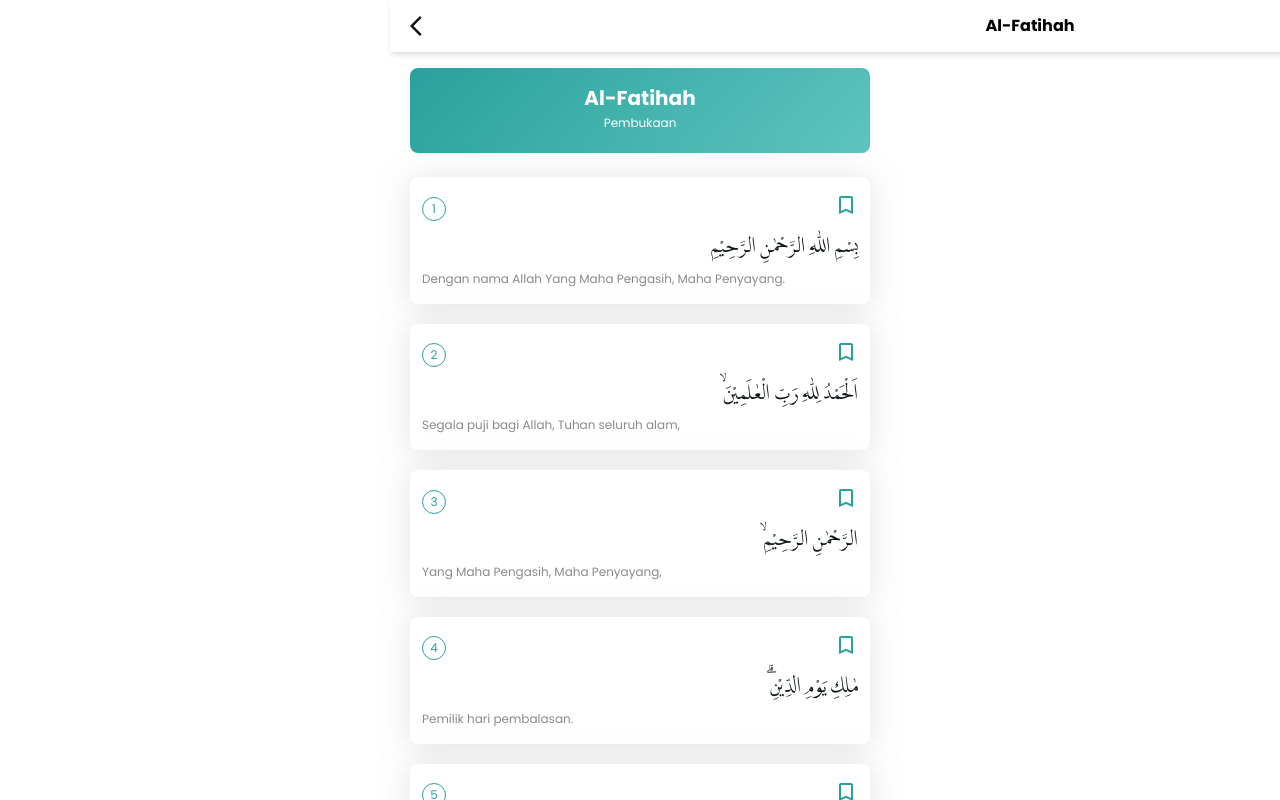
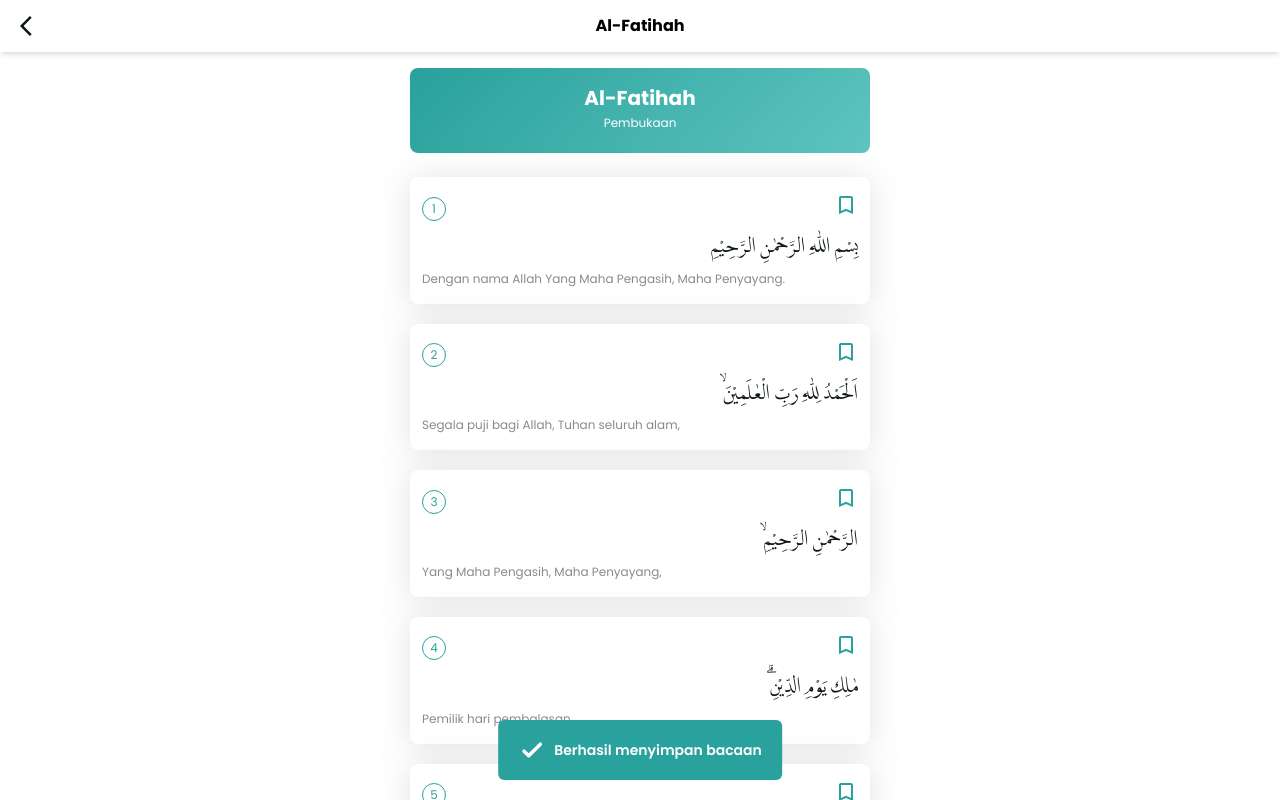
Before and after one commit to alvinindra/quranku, a Next.js app: page /surah/1 in a window 1280 px wide. Both pictures are taken after a click on the button 846 px from the left and 208 px from the top of the page. Shown: the top 800 px of the page. Built offline with nearby package versions, Linux system fonts and the light colour scheme.

Commit message:
feat: add alert when bookmark

```diff
--- a/components/ListSurah.tsx
+++ b/components/ListSurah.tsx
@@ -1,26 +1,35 @@
+import { useState } from 'react';
 import Surah from './Surah'
 
 export default function ListSurah({ listFullSurah }: any) {
+  const [query, setQuery] = useState("")
+
   return (
     <>
-      <div className="flex my-5 drop-shadow-custom">
+      <div className="flex my-6 drop-shadow-custom">
         <svg className="flex absolute left-2 top-1/2 -translate-y-1/2 w-4 h-4 text-gray-400" fill="currentColor" xmlns="http://www.w3.org/2000/svg"
             viewBox="0 0 24 24">
             <path
                 d="M16.32 14.9l5.39 5.4a1 1 0 0 1-1.42 1.4l-5.38-5.38a8 8 0 1 1 1.41-1.41zM10 16a6 6 0 1 0 0-12 6 6 0 0 0 0 12z">
             </path>
         </svg>
-        <input type="text" className="text-sm rounded-lg appearance-none focus:outline-none focus:shadow-outline pl-8 px-4 py-2 w-full" placeholder="Cari surat" />
+        <input type="text" onChange={event => setQuery(event.target.value)} className="text-sm rounded-lg appearance-none focus:outline-none focus:shadow-outline pl-8 px-4 py-2 w-full" placeholder="Cari surat" />
       </div>
       <div className='flex flex-col relative'>
-        { listFullSurah
-            ? listFullSurah.map((item: any, index: any) => (
-              <Surah
-                key={index}
-                item={item}
-              />
-            ))
-        : null}
+      {
+        listFullSurah.filter((item: any) => {
+          if (query === '') {
+            return item
+          } else if (item.latin.toLowerCase().includes(query.toLowerCase())) {
+            return item
+          }
+        }).map((item: any, index: any) => (
+          <Surah
+              key={index}
+              item={item}
+            />
+        ))
+      }
       </div>
     </>
   );
--- a/components/Verse.tsx
+++ b/components/Verse.tsx
@@ -1,13 +1,21 @@
 import Image from 'next/image'
 import storageKey from '@/constant/storage-key'
 import { setItem } from '@/utils/storage'
-
-const setLastReadVerse = (surah: any, verse: any) => {
-  const data: any = { surah, verse }
-  setItem(storageKey.LAST_READ, data, storageKey.VERSION)
-}
+import { useState } from 'react'
 
 export default function Verse({surah, verse, translations}: any) {
+  const [isOpen, setIsOpen] = useState(false)
+  const setLastReadVerse = (surah: any, verse: any) => {
+    const data: any = { surah, verse }
+    setItem(storageKey.LAST_READ, data, storageKey.VERSION)
+    if (isOpen) { return setIsOpen(true) }
+    setIsOpen(true)
+    setTimeout(
+      () => setIsOpen(false),
+      3000
+    )
+  }
+
   return (
     <>
       {
@@ -34,6 +42,19 @@ export default function Verse({surah, verse, translations}: any) {
           </div>
         })
       }
+      {
+        isOpen && <div className='fixed w-fit left-1/2 -translate-x-1/2 translate-y-1/2
+        bottom-[50px] transition duration-300 text-white bg-[#29A19C]
+        rounded-md px-5 py-4 z-50'>
+          <div className="flex items-center space-x-2">
+              <svg className="w-7 h-7" fill="none" stroke="currentColor" viewBox="0 0 24 24"
+                  xmlns="http://www.w3.org/2000/svg">
+                  <path strokeLinecap="round" strokeLinejoin="round" strokeWidth="3" d="M5 13l4 4L19 7"></path>
+              </svg>
+              <p className="font-semibold text-sm">Berhasil menyimpan bacaan</p>
+          </div>
+        </div>
+      }
     </>
   );
 }
--- a/components/layout/Header.tsx
+++ b/components/layout/Header.tsx
@@ -16,7 +16,7 @@ export default function Header({ isFixed, isBack = false, title }: HeaderProps)
 
   return (
     <header className={`w-full flex bg-white px-5 py-[14px] mb-[2px] z-10
-      ${isFixed ? 'fixed shadow-md' : ''}
+      ${isFixed ? 'fixed shadow-md left-0' : ''}
     `}>
       {isBack &&
         <button className='absolute' onClick={handleClick}>
--- a/pages/index.tsx
+++ b/pages/index.tsx
@@ -3,11 +3,15 @@ import Header from '@/components/layout/Header'
 import ListSurah from '@/components/ListSurah'
 import { getItem } from '@/utils/storage'
 import storageKey from '@/constant/storage-key'
+import Head from 'next/head'
 
 export default function Home({listFullSurah}: any) {
   const cacheLastRead = getItem(storageKey.LAST_READ, storageKey.VERSION) || {}
   return (
     <div className="flex flex-col items-center justify-center">
+      <Head>
+        <title>Quranku</title>
+      </Head>
       <Header title='Quranku'/>
 
       <main className="px-[20px] w-full">
--- a/pages/surah/[id].tsx
+++ b/pages/surah/[id].tsx
@@ -1,12 +1,16 @@
 import Image from 'next/image'
 import Header from '@/components/layout/Header'
 import Verse from '@/components/Verse'
+import Head from 'next/head'
 
 export default function SurahPage({surah}: any) {
   const isSpecial = (parseInt(surah.number) !== 1 && parseInt(surah.number) !== 9)
 
   return (
     <>
+      <Head>
+        <title>{surah.name_latin} - Quranku</title>
+      </Head>
       <Header isFixed={true} isBack={true} title={surah.name_latin} />
       <div className="flex flex-col items-center justify-center px-[20px]">
 
```
